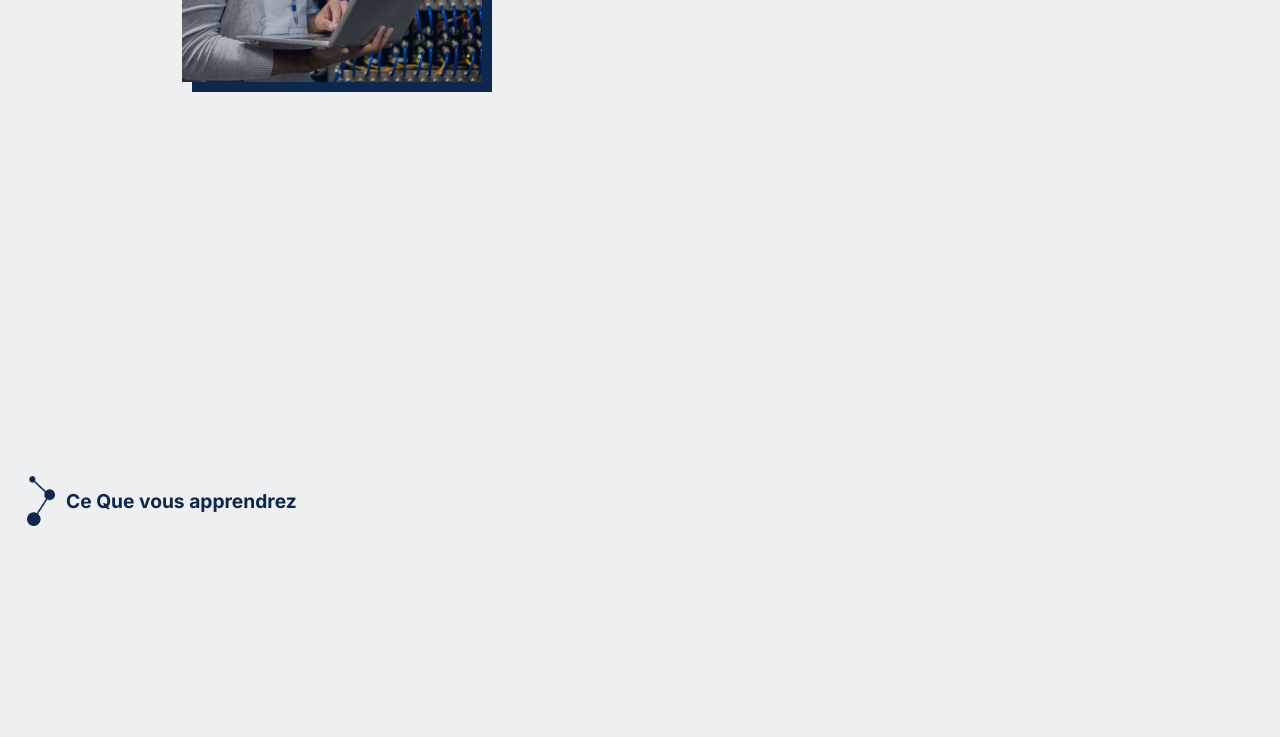
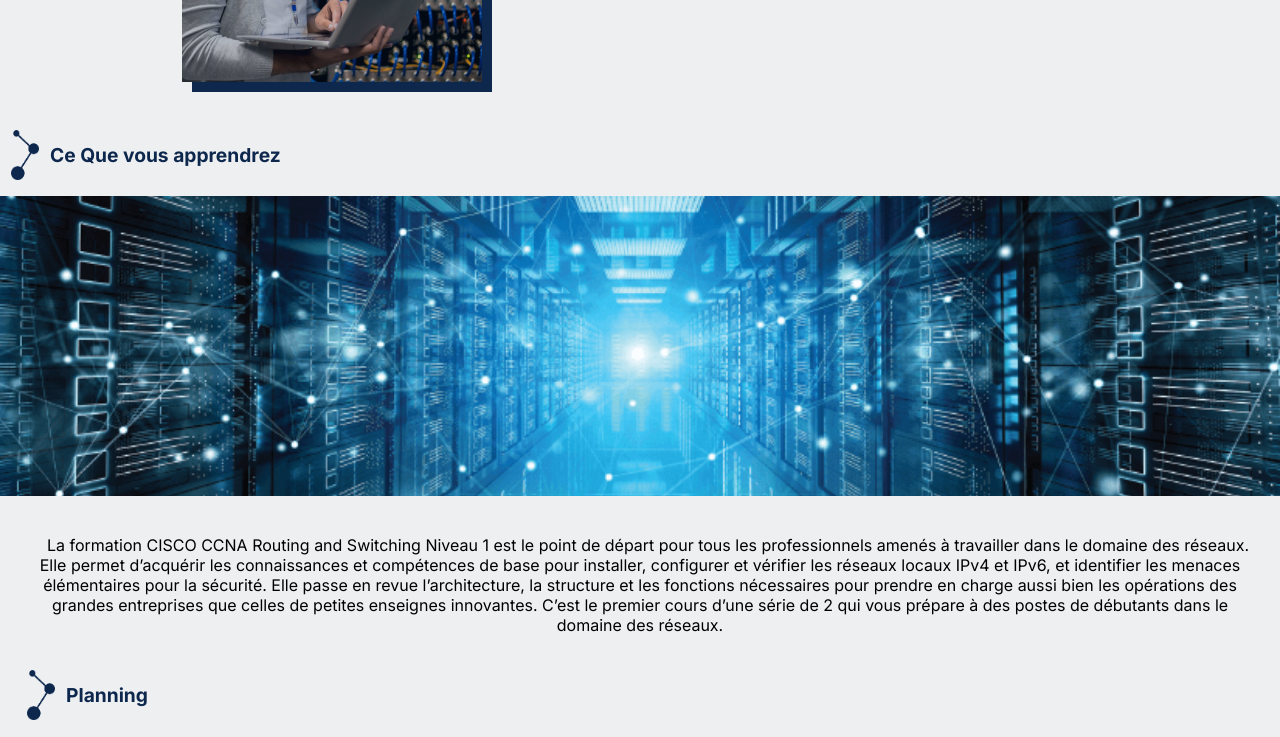
Before and after one commit to openmindsclub/ccna-website, a plain HTML site: page index.html in a window 1280 px wide. Shown: the part 1060-1797 px from the top of the page. Drawn offline with Linux system fonts and the light colour scheme.

Commit message:
the what u will learn section

```diff
--- a/index.html
+++ b/index.html
@@ -10,7 +10,7 @@
   <body>
     <nav>
       <ul>
-        <li><a href="#plannig">Planning</a></li>
+        <li><a href="#planning">Planning</a></li>
         <li><a href="#register">Inscriptions</a></li>
         <li><a href="#about">À propos de CCNA</a></li>
       </ul>
@@ -54,11 +54,27 @@
       </div>
     </section>
 
-    <section id="">
+    <section id="something">
       <div class="title">
         <img src="./assets/3dots.png" alt="" />
         <h2>Ce Que vous apprendrez</h2>
       </div>
+
+      <img class="banner" src="./assets/banner.png" alt="" />
+      <!-- <div class="banner"></div> -->
+
+      <p>
+        La formation CISCO CCNA Routing and Switching Niveau 1 est le point de
+        départ pour tous les professionnels amenés à travailler dans le domaine
+        des réseaux. Elle permet d’acquérir les connaissances et compétences de
+        base pour installer, configurer et vérifier les réseaux locaux IPv4 et
+        IPv6, et identifier les menaces élémentaires pour la sécurité. Elle
+        passe en revue l’architecture, la structure et les fonctions nécessaires
+        pour prendre en charge aussi bien les opérations des grandes entreprises
+        que celles de petites enseignes innovantes. C’est le premier cours d’une
+        série de 2 qui vous prépare à des postes de débutants dans le domaine
+        des réseaux.
+      </p>
     </section>
 
     <section id="planning">
@@ -98,7 +114,7 @@
       </div>
 
       <div class="row">
-        <div>
+        <div id="countdown">
           <h3>Countdown</h3>
         </div>
         <form action="/" method="post">
--- a/styles.css
+++ b/styles.css
@@ -54,11 +54,11 @@ nav li {
 header,
 section {
   width: 100%;
-  min-height: 95vh;
   padding: 1em;
 }
 
 header {
+  height: 95vh;
   background: skyblue;
   display: flex;
   justify-content: center;
@@ -119,6 +119,9 @@ img {
   object-fit: cover;
 }
 
+#about {
+  min-height: auto;
+}
 #about .row {
   padding: 1em;
 }
@@ -207,6 +210,25 @@ form > div {
   width: 70px;
 }
 
+#countdown {
+  width: 100%;
+  padding: 2em;
+  text-align: center;
+}
+
+#something {
+  padding: 0;
+}
+#something .banner {
+  width: 100%;
+  height: auto;
+  max-height: 160px;
+  margin: 1em 0;
+}
+#something p {
+  padding: 1.2em;
+  text-align: center;
+}
 @media (min-width: 600px) {
   .row {
     grid-template-columns: repeat(2, 1fr);
@@ -225,4 +247,8 @@ form > div {
     grid-column: 1;
     grid-row: 1;
   }
+
+  #something .banner {
+    max-height: 300px;
+  }
 }
```
